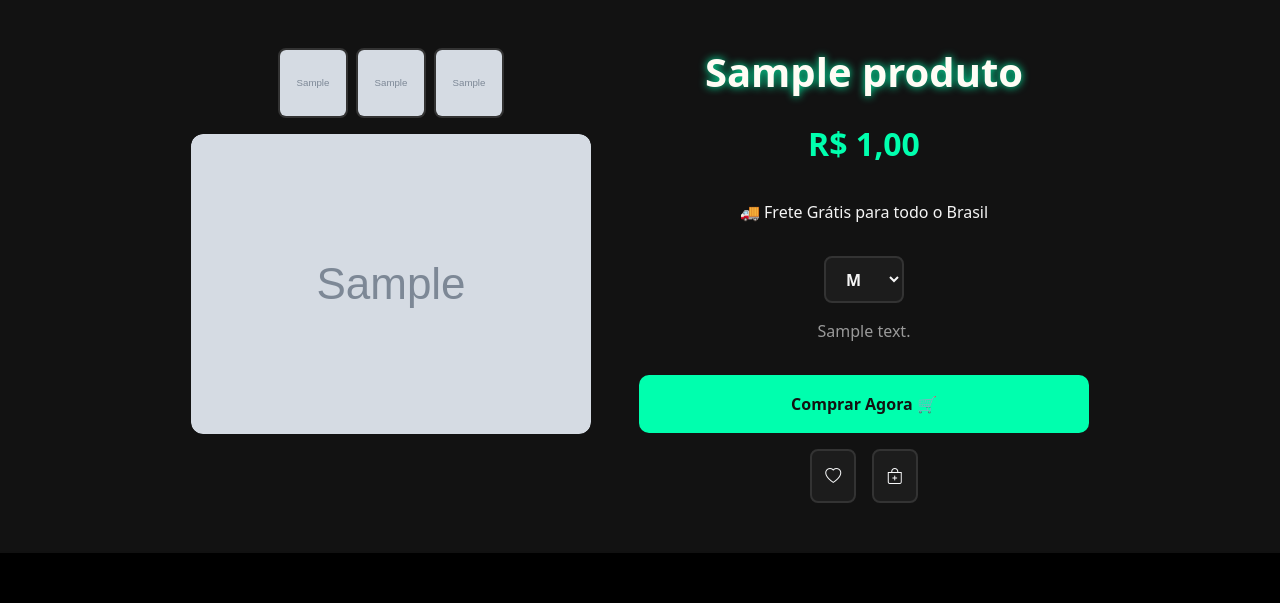
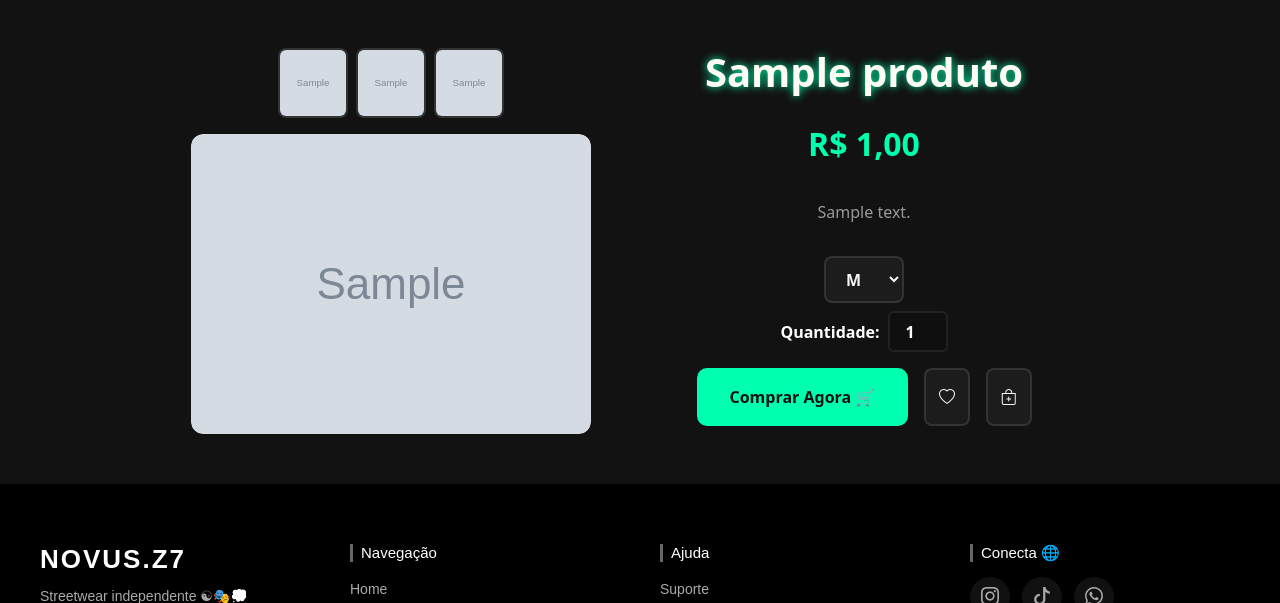
Before and after one commit to Ghostzinm/novus.z7--PI-, a PHP site: page /produtos.php?id=1 in a window 1280 px wide. Shown: the part 70-673 px from the top of the page. Run offline with PHP 8.4, Linux system fonts and the light colour scheme; tables that the repository leaves empty hold one stand-in row (values such as "Sample post"); grey boxes marked "Sample" are stand-in pictures; data that the repository does not hold is empty.

Commit message:
escolher quantidade

```diff
--- a/css/produtos.css
+++ b/css/produtos.css
@@ -126,6 +126,42 @@
   border-color: var(--P-color-secondary);
 }
 
+.produto-quantidade {
+  display: flex;
+  align-items: center;
+  gap: 0.5rem;
+  justify-content: center;
+  margin-top: 0.5rem;
+  color: var(--color-text);
+  font-weight: 600;
+}
+
+.produto-quantidade label {
+  font-size: 1rem;
+}
+
+.produto-quantidade input[type="number"] {
+  width: 60px;
+  padding: 0.4rem 0.6rem;
+  border-radius: 6px;
+  border: 2px solid var(--color-border);
+  background-color: var(--color-bg-card);
+  color: var(--color-text);
+  font-weight: 600;
+  text-align: center;
+  transition: var(--transition-default);
+}
+
+.produto-quantidade input[type="number"]:hover,
+.produto-quantidade input[type="number"]:focus {
+  border-color: var(--color-secondary);
+  box-shadow: var(--shadow-neon);
+  outline: none;
+}
+
+
+/* BOTÕES  */
+
 .produto-btn-comprar {
   background-color: var(--P-btn-color);
   color: var(--P-btn-text);
--- a/produtos.php
+++ b/produtos.php
@@ -71,7 +71,7 @@ include('./templates/header.php');
     <div class="produto-info">
       <h1 class="produto-nome"><?= htmlspecialchars($produto['nome']) ?></h1>
       <p class="produto-preco">R$ <?= number_format($produto['preco'], 2, ',', '.') ?></p>
-      <p class="produto-frete">🚚 Frete Grátis para todo o Brasil</p>
+      <p class="produto-descricao"><?= nl2br(htmlspecialchars($produto['descricao'])) ?></p>
 
       <div class="produto-opcoes">
         <select id="tamanho" name="tamanho">
@@ -79,10 +79,14 @@ include('./templates/header.php');
           <option value="G">G</option>
           <option value="GG">GG</option>
         </select>
+        <div class="produto-quantidade">
+          <label for="quantidade">Quantidade:</label>
+          <input type="number" id="quantidade" name="quantidade" value="1" min="1" max="20">
+        </div>
       </div>
 
-      <p class="produto-descricao"><?= nl2br(htmlspecialchars($produto['descricao'])) ?></p>
 
+      <div class="produto-buttons">
         <a href="./add-carrinho.php"
           class="btn produto-btn-comprar cart-btn"
           data-id="<?= $produto['id'] ?>"
@@ -93,7 +97,6 @@ include('./templates/header.php');
           Comprar Agora 🛒
         </a>
 
-      <div class="produto-buttons">
         <button class="btn btn-fav text-light" id="fav-<?= $produto['id'] ?>" data-id="<?= $produto['id'] ?>">
           <i class="bi <?= $produto['favorito'] ? 'bi-heart-fill text-danger' : 'bi-heart' ?>"></i>
         </button>
```
Lines whose indentation alone changed are shown as unchanged.
